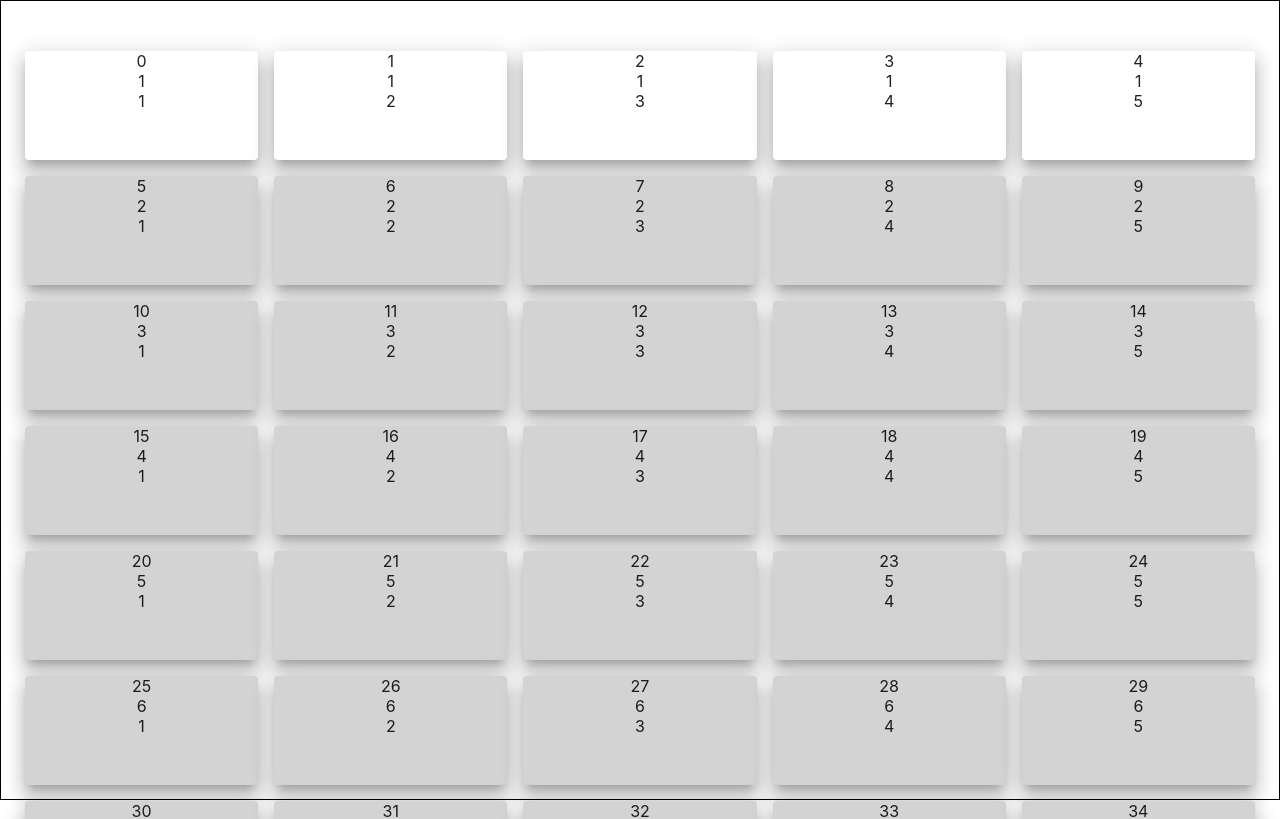
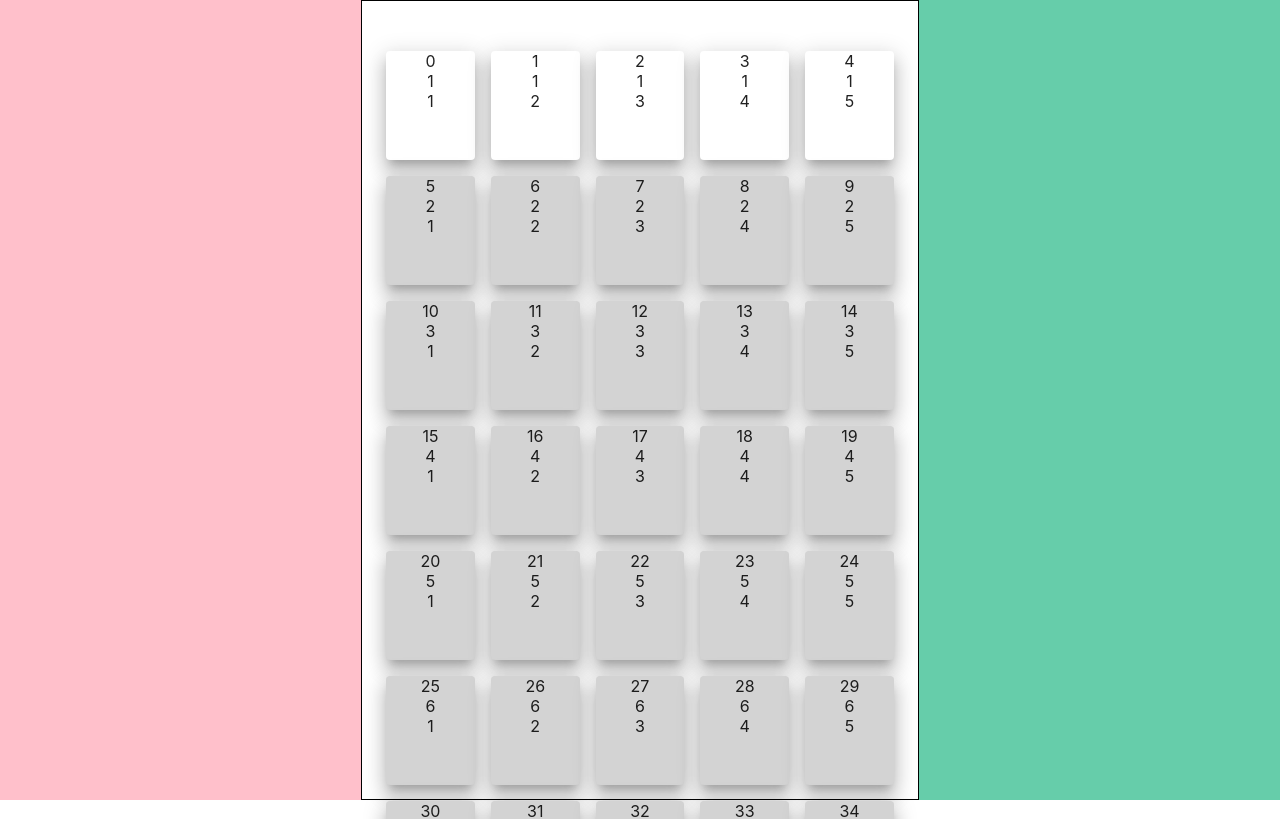
Before and after one commit to arturaszuta/card-warrior, a React (Create React App) app: page / in a window 1280 px wide. Shown: the top 819 px of the page. Built offline with nearby package versions, Linux system fonts and the light colour scheme.

Commit message:
Setup character and extra containers.

```diff
--- a/src/App.css
+++ b/src/App.css
@@ -67,6 +67,10 @@ html, body, #app, #app>div, #root {
 
 .main-game-container {
   border: 1px solid black;
+  display: flex;
+  flex-direction: column;
+  margin: 0;
+  width: 60%;
 }
 
 .dungeon-wrapper {
@@ -117,3 +121,27 @@ cursor: not-allowed;
 .complete {
   visibility: hidden;
 }
+
+.characterTab {
+  background-color: pink;
+  height: 100%;
+  width: 20%;
+}
+
+.extraTab {
+  background-color: mediumaquamarine;
+  height: 100%;
+  width: 20%;
+}
+
+.dungeonTab{
+  margin: 0;
+  width: 20%;
+}
+
+.mainWrapper {
+  display: flex;
+  flex-direction: row;
+  height: 100%;
+  width: 100%;
+}
--- a/src/components/mainWindow.tsx
+++ b/src/components/mainWindow.tsx
@@ -5,7 +5,7 @@ import ReactFullPage from "@fullpage/react-fullpage";
 import GameCard from "./GameCard";
 import SampleStack from "./sampleReactStack";
 import SizedContainer from "./SizedContainer";
-import { Container } from "@material-ui/core";
+import { Container, Grid } from "@material-ui/core";
 import  Dungeon  from "./Dungeon";
 
 
@@ -56,11 +56,17 @@ const MainWindow = (props: any) => {
         //     );
         //     }}
         // />
-        <Container className="main-game-container" maxWidth="lg">
-            <Dungeon size="small" />
-        </Container>
+        <div className="mainWrapper">
+                <Container className="characterTab" >
+                </Container>
+                <Container className="main-game-container" maxWidth="lg" style={{ width: "160%"}}>
+                    <Dungeon size="small" />
+                </Container>
+                <Container className="extraTab" >
+                </Container>
+        </div>
 
-    )
+)
 }
 
 const mapStateToProps = (state: any /*, ownProps*/) => {
```
